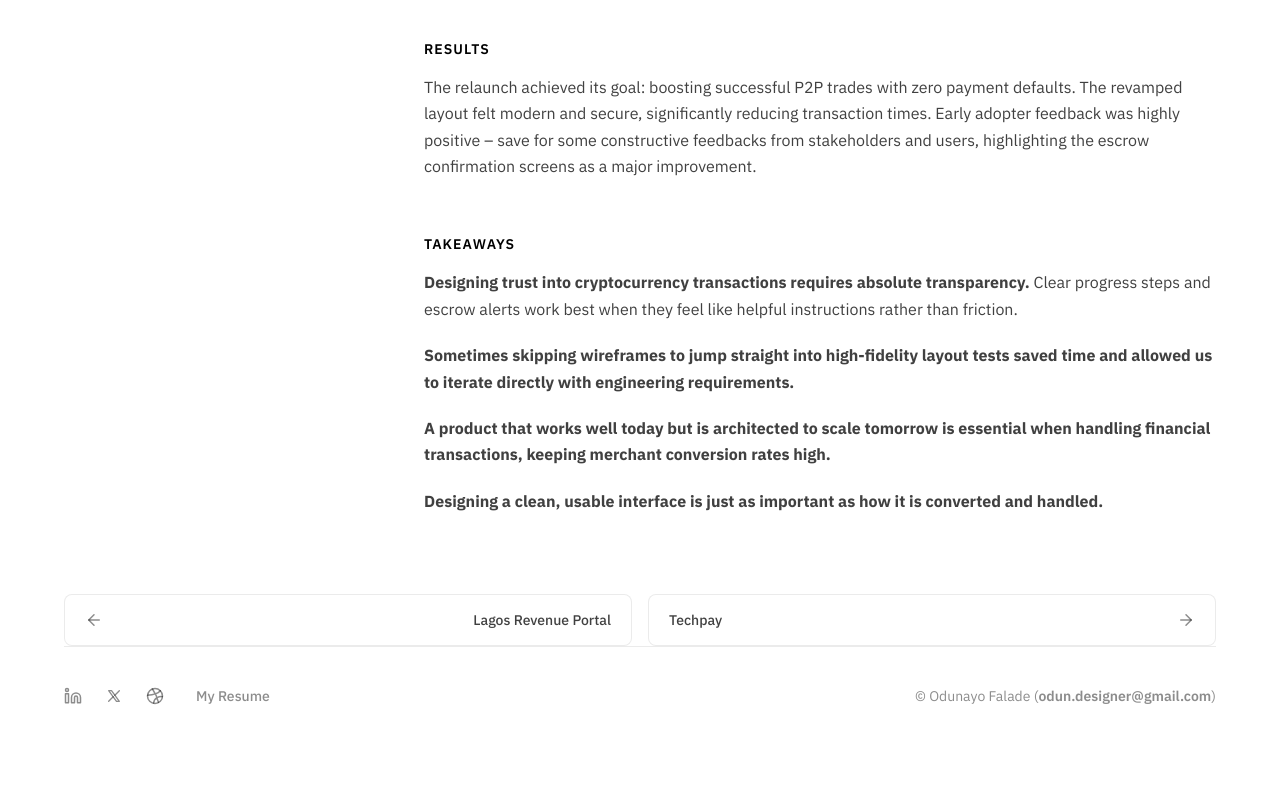
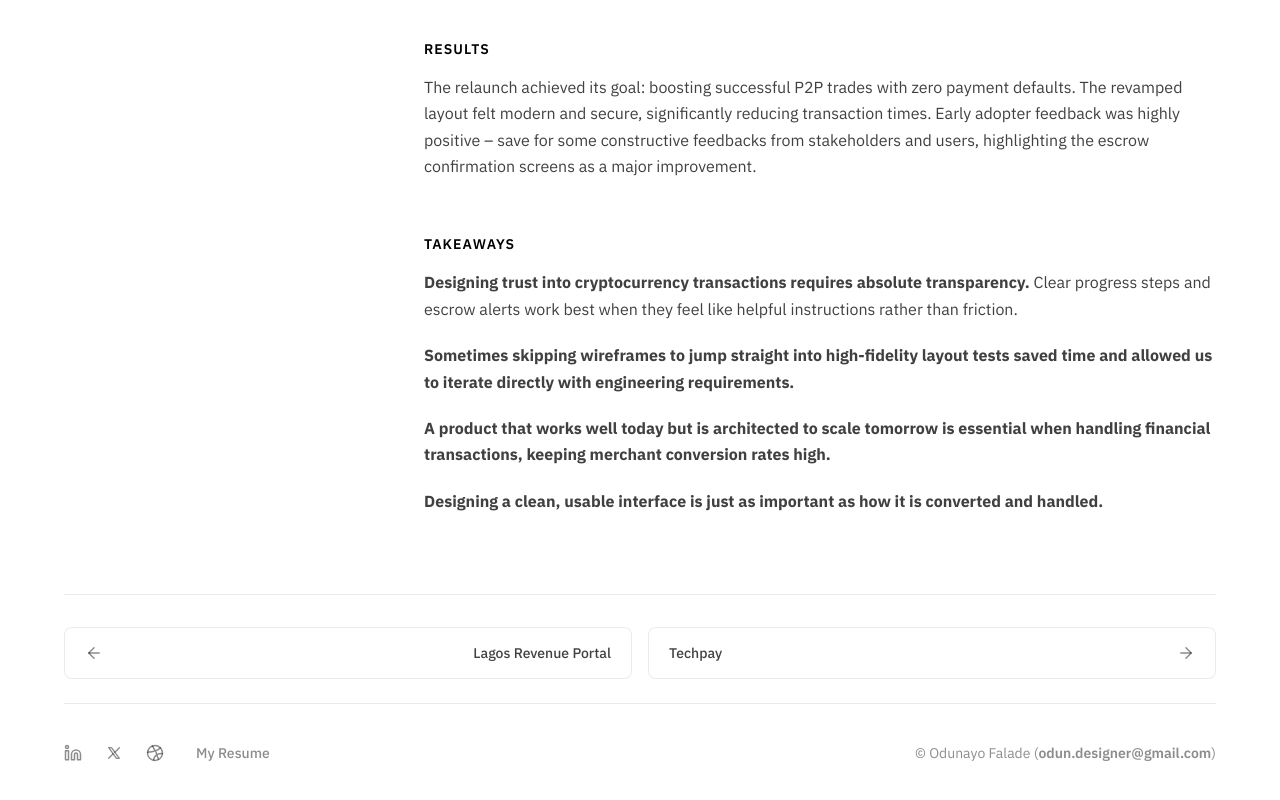
Before and after one commit to AniFUD/portfolio-project, a React (Vite) app: page /selected-work/xnd in a window 1280 px wide. Shown: the part 4207-5007 px from the top of the page. Before the commit the page ends 4952 px from the top, so only its background shows below. Built offline with nearby package versions, Linux system fonts and the light colour scheme.

Commit message:
auto-sync: modifications on 2026-07-13 17:01:22

```diff
--- a/src/index.css
+++ b/src/index.css
@@ -1007,7 +1007,10 @@ body {
 /* Bottom Case Study Navigation */
 .case-study-nav {
   margin-top: 64px;
-  display: flex;
+  padding-top: 32px;
+  border-top: 1px solid var(--border-color);
+  display: flex;
+  margin-bottom: 24px;
   gap: 16px;
 }
 
@@ -1406,6 +1409,7 @@ body {
     opacity: 0;
     transform: translateX(4px);
   }
+
   to {
     opacity: 1;
     transform: translateX(0);
```
